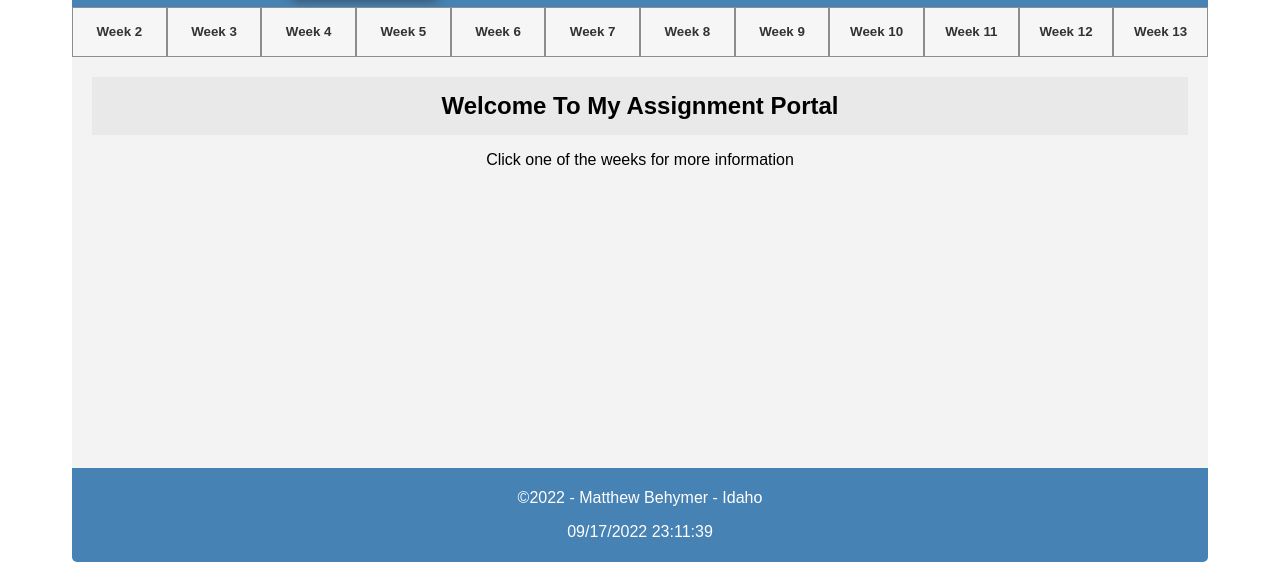
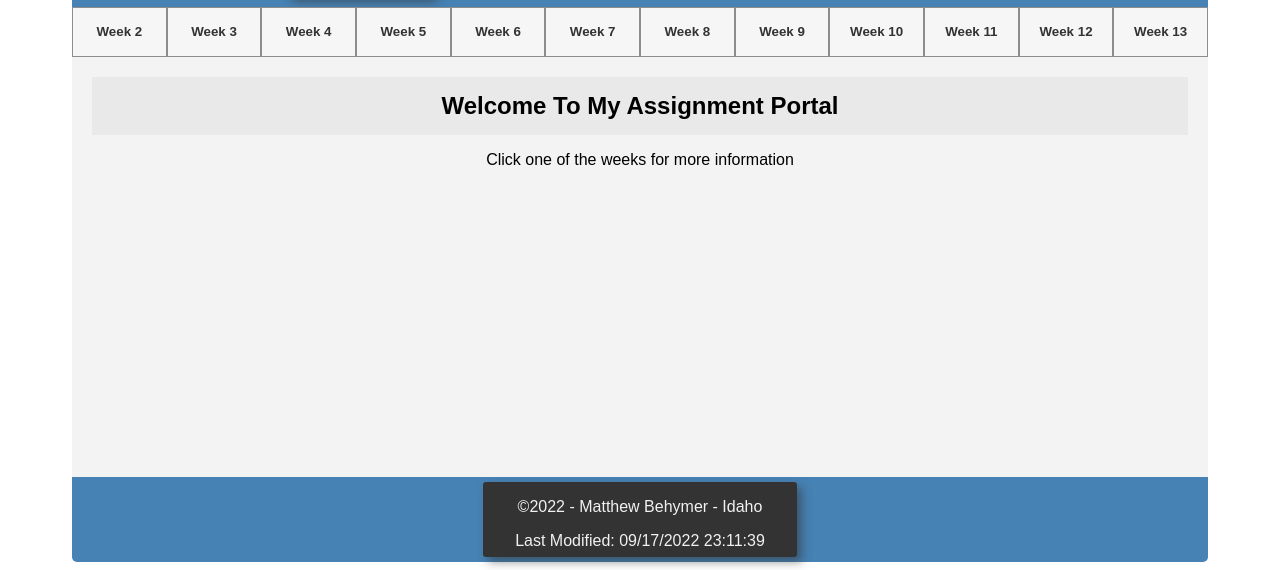
Before and after one commit to mbehymer/wdd230, a plain HTML site: page index.html in a window 1280 px wide. Shown: the part 246-816 px from the top of the page. Drawn offline with Linux system fonts and the light colour scheme.

Commit message:
Fixed missing requirements and errors.

```diff
--- a/css/style.css
+++ b/css/style.css
@@ -68,7 +68,6 @@ main a {
 
 .week-info {
     /* width: 100%; */
-    border-radius: 2px solid gray;
     display: none;
     padding: 20px;
     transition: opacity 2s linear;
@@ -91,9 +90,21 @@ main a {
 } */
 
 #footer-container {
-    text-align: center;
+    display: flex;
+    justify-content: center;
     background-color: steelblue;
-    color: white;
     padding: 5px 0;
     border-radius: 0 0 5px 5px;
 }
+
+#footer-content {
+    width: 25%;
+    height: 75px;
+    color: #f1f1f1;
+    text-align: center;
+    background-color:#333333;
+    padding: 0 15px;
+    align-self: center;
+    border-radius: 3px;
+    box-shadow: 5px 5px 10px #33333388;
+}
--- a/index.html
+++ b/index.html
@@ -4,6 +4,8 @@
     <meta charset="UTF-8">
     <meta http-equiv="X-UA-Compatible" content="IE=edge">
     <meta name="viewport" content="width=device-width, initial-scale=1.0">
+    <meta name="author" content="Matthew Behymer" />
+    <meta name="description" content="An assignment portal with links to each of the weekly tasks for Matthew Behymer a student in WDD 230 at Brigham Young University Idaho studying Computer Science." />
 
     <link rel="stylesheet" href="css/style.css">
 
@@ -70,7 +72,6 @@
                     Shankle ribeye ham hock chuck. Salami irure burgdoggen laborum tempor corned beef turkey porchetta prosciutto ea. Ea non ut occaecat. Buffalo sirloin ham hock ribeye andouille sed ut.
                 </p>
             </div>
-            </div>
             <div id="week4-content" class="week-info">
 
                 <h2><a href="#">Week 4</a></h2>
@@ -82,7 +83,6 @@
                 <p>
                     Shankle ribeye ham hock chuck. Salami irure burgdoggen laborum tempor corned beef turkey porchetta prosciutto ea. Ea non ut occaecat. Buffalo sirloin ham hock ribeye andouille sed ut.
                 </p>
-            </div>
             </div>
             <div id="week5-content" class="week-info">
 
@@ -96,7 +96,6 @@
                     Shankle ribeye ham hock chuck. Salami irure burgdoggen laborum tempor corned beef turkey porchetta prosciutto ea. Ea non ut occaecat. Buffalo sirloin ham hock ribeye andouille sed ut.
                 </p>
             </div>
-            </div>
             <div id="week6-content" class="week-info">
 
                 <h2><a href="#">Week 6</a></h2>
@@ -108,7 +107,6 @@
                 <p>
                     Shankle ribeye ham hock chuck. Salami irure burgdoggen laborum tempor corned beef turkey porchetta prosciutto ea. Ea non ut occaecat. Buffalo sirloin ham hock ribeye andouille sed ut.
                 </p>
-            </div>
             </div>
             <div id="week7-content" class="week-info">
 
@@ -122,7 +120,6 @@
                     Shankle ribeye ham hock chuck. Salami irure burgdoggen laborum tempor corned beef turkey porchetta prosciutto ea. Ea non ut occaecat. Buffalo sirloin ham hock ribeye andouille sed ut.
                 </p>
             </div>
-            </div>
             <div id="week8-content" class="week-info">
 
                 <h2><a href="#">Week 8</a></h2>
@@ -134,7 +131,6 @@
                 <p>
                     Shankle ribeye ham hock chuck. Salami irure burgdoggen laborum tempor corned beef turkey porchetta prosciutto ea. Ea non ut occaecat. Buffalo sirloin ham hock ribeye andouille sed ut.
                 </p>
-            </div>
             </div>
             <div id="week9-content" class="week-info">
 
@@ -148,7 +144,6 @@
                     Shankle ribeye ham hock chuck. Salami irure burgdoggen laborum tempor corned beef turkey porchetta prosciutto ea. Ea non ut occaecat. Buffalo sirloin ham hock ribeye andouille sed ut.
                 </p>
             </div>
-            </div>
             <div id="week10-content" class="week-info">
 
                 <h2><a href="#">Week 10</a></h2>
@@ -160,7 +155,6 @@
                 <p>
                     Shankle ribeye ham hock chuck. Salami irure burgdoggen laborum tempor corned beef turkey porchetta prosciutto ea. Ea non ut occaecat. Buffalo sirloin ham hock ribeye andouille sed ut.
                 </p>
-            </div>
             </div>
             <div id="week11-content" class="week-info">
 
@@ -174,7 +168,6 @@
                     Shankle ribeye ham hock chuck. Salami irure burgdoggen laborum tempor corned beef turkey porchetta prosciutto ea. Ea non ut occaecat. Buffalo sirloin ham hock ribeye andouille sed ut.
                 </p>
             </div>
-            </div>
             <div id="week12-content" class="week-info">
 
                 <h2><a href="#">Week 12</a></h2>
@@ -186,7 +179,6 @@
                 <p>
                     Shankle ribeye ham hock chuck. Salami irure burgdoggen laborum tempor corned beef turkey porchetta prosciutto ea. Ea non ut occaecat. Buffalo sirloin ham hock ribeye andouille sed ut.
                 </p>
-            </div>
             </div>
             <div id="week13-content" class="week-info">
 
@@ -200,15 +192,16 @@
                     Shankle ribeye ham hock chuck. Salami irure burgdoggen laborum tempor corned beef turkey porchetta prosciutto ea. Ea non ut occaecat. Buffalo sirloin ham hock ribeye andouille sed ut.
                 </p>
             </div>
-            </div>
         </section>
 
     </main>
     <footer>
         <div id="footer-container">
-        <p>&copy;<span id="year"></span> - Matthew Behymer - Idaho</p>
-        <p id="last-change"></p>
-    </div>
+            <div id="footer-content">
+                <p>&copy;<span id="year"></span> - Matthew Behymer - Idaho</p>
+                <p>Last Modified: <span id="last-change"></span></p>
+            </div>
+        </div>
     </footer>
 
 </body>
```
